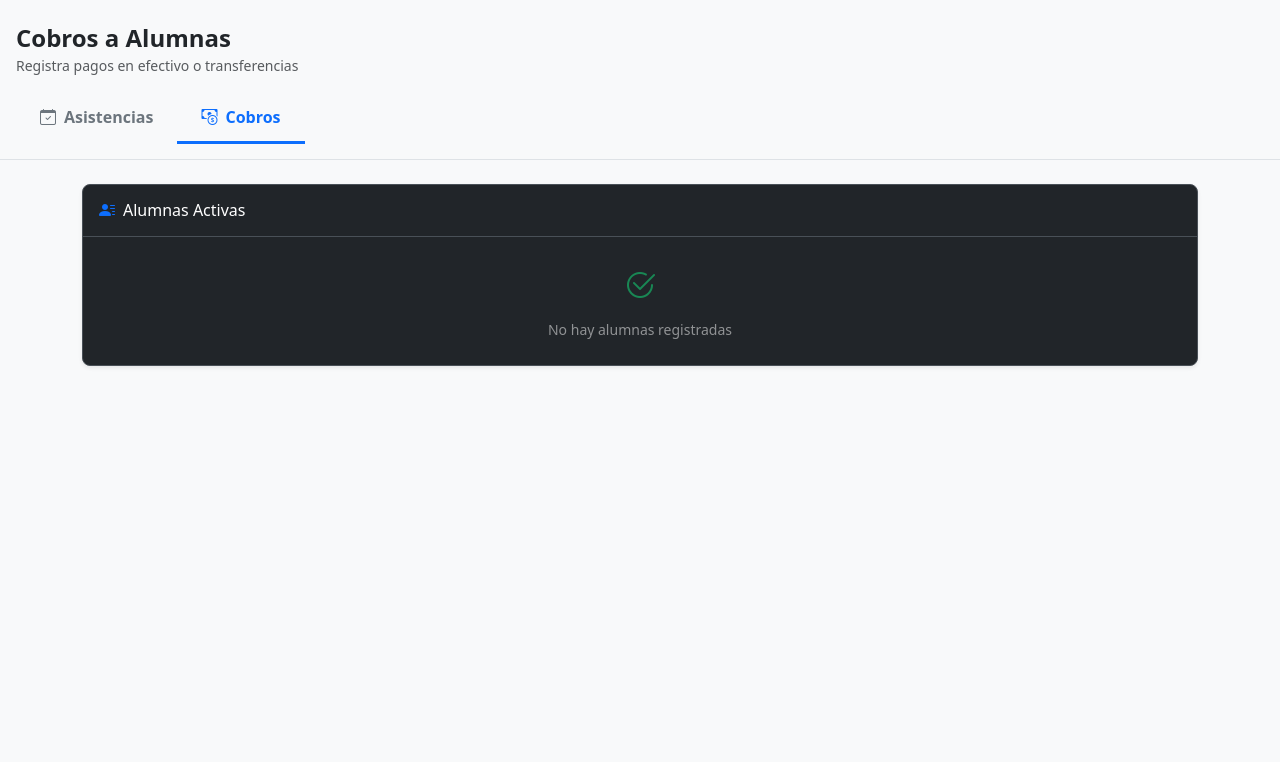
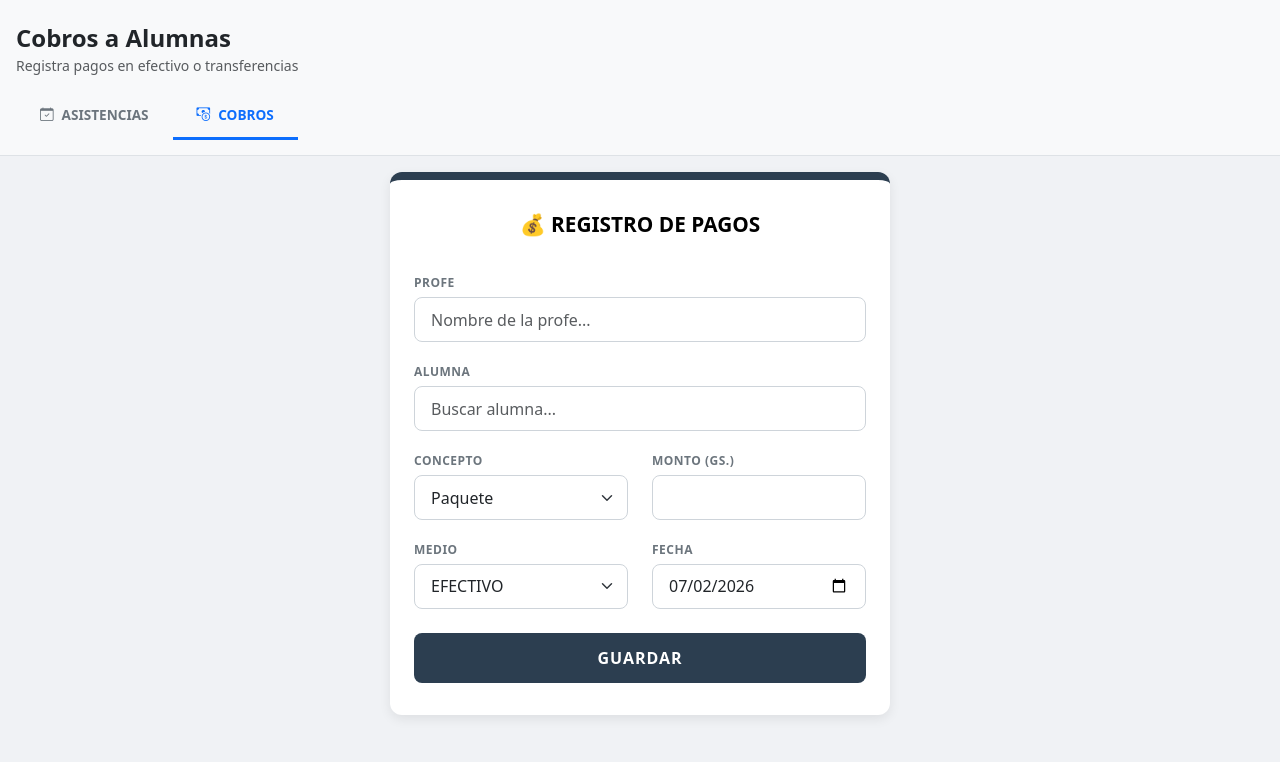
Before and after one commit to joaquingavilan/pilates, a Django app: template Pilapp/templates/admin_panel/profes/pagos.html in a window 1280 px wide. Shown: the top 762 px of the page. Run offline with Django 5.2, Linux system fonts and the light colour scheme; the template is opened without the code that fills it: values that come from a table or form of the project are taken from there, others are empty; data comes from the database, SQL or seed files in the repository.

Commit message:
feat: new standalone payments form with datalist support for profes

```diff
--- a/Pilapp/templates/admin_panel/profes/pagos.html
+++ b/Pilapp/templates/admin_panel/profes/pagos.html
@@ -10,19 +10,66 @@
     <!-- Bootstrap Icons -->
     <link rel="stylesheet" href="https://cdn.jsdelivr.net/npm/bootstrap-icons@1.11.0/font/bootstrap-icons.css">
     <style>
-        body { background-color: #f8f9fa; font-family: system-ui, -apple-system, sans-serif; }
+        body { background-color: #f0f2f5; font-family: system-ui, -apple-system, sans-serif; }
         .page-header { background: #f8f9fa; padding: 1.5rem 1rem 1rem; border-bottom: 1px solid #dee2e6; }
-        .nav-tabs .nav-link { color: #6c757d; border: none; font-weight: 600; padding: 0.75rem 1.5rem; }
+        .nav-tabs .nav-link { color: #6c757d; border: none; font-weight: 600; padding: 0.75rem 1.5rem; text-transform: uppercase; font-size: 0.85rem; }
         .nav-tabs .nav-link.active { color: #0d6efd; background-color: transparent; border-bottom: 3px solid #0d6efd; }
 
-        .card.bg-dark { border-radius: 0.5rem; border-color: #495057 !important; }
-        .card-header.border-secondary { border-bottom-color: #495057 !important; }
-        .alumno-item { border-bottom: 1px solid #495057; padding: 1rem; display: flex; justify-content: space-between; align-items: center; }
-        .alumno-item:last-child { border-bottom: none; }
+        .form-card {
+            background-color: white;
+            border-radius: 12px;
+            box-shadow: 0 4px 12px rgba(0,0,0,0.08);
+            border-top: 8px solid #2c3e50;
+            padding: 2rem 1.5rem;
+            margin-top: 1rem;
+        }
 
-        .deuda-badge { font-size: 0.8rem; color: #ff6b6b; background: rgba(220, 53, 69, 0.2); padding: 0.2rem 0.6rem; border-radius: 1rem; font-weight: 600; }
-        .btn-cobrar { background-color: #0d6efd; color: white; border: none; padding: 0.4rem 1rem; border-radius: 2rem; font-weight: 600; font-size: 0.85rem; }
-        .btn-cobrar:hover { background-color: #0b5ed7; color: white; }
+        .form-title {
+            text-align: center;
+            font-weight: 800;
+            color: #000;
+            margin-bottom: 2rem;
+            font-size: 1.3rem;
+            text-transform: uppercase;
+        }
+
+        .form-label {
+            font-weight: 700;
+            color: #6c757d;
+            font-size: 0.75rem;
+            text-transform: uppercase;
+            letter-spacing: 0.5px;
+            margin-bottom: 0.3rem;
+        }
+
+        .form-control, .form-select {
+            border: 1px solid #ced4da;
+            border-radius: 8px;
+            padding: 0.6rem 1rem;
+            color: #212529;
+            font-weight: 500;
+        }
+
+        .form-control:focus, .form-select:focus {
+            border-color: #2c3e50;
+            box-shadow: 0 0 0 0.2rem rgba(44, 62, 80, 0.1);
+        }
+
+        .btn-guardar {
+            background-color: #2c3e50;
+            color: white;
+            font-weight: 700;
+            border-radius: 8px;
+            padding: 0.8rem;
+            letter-spacing: 1px;
+            border: none;
+            transition: all 0.2s;
+        }
+
+        .btn-guardar:hover {
+            background-color: #1a252f;
+            color: white;
+        }
     </style>
 </head>
 <body>
@@ -48,96 +95,113 @@
         </ul>
     </div>
 
-    <div class="container mt-4 pb-5">
+    <div class="container pb-5">
         {% if messages %}
-        <div class="mb-4">
+        <div class="mt-4 mb-2">
             {% for message in messages %}
-            <div class="alert alert-{{ message.tags }} alert-dismissible fade show" role="alert">
-                <small>{{ message }}</small>
+            <div class="alert alert-{{ message.tags }} alert-dismissible fade show border-0 shadow-sm" role="alert">
+                <strong>{{ message }}</strong>
                 <button type="button" class="btn-close" data-bs-dismiss="alert"></button>
             </div>
             {% endfor %}
         </div>
         {% endif %}
 
-        <div class="card bg-dark border-secondary shadow-sm mb-4">
-            <div class="card-header border-secondary p-3">
-                <h6 class="mb-0 text-white"><i class="bi bi-person-lines-fill me-2 text-primary"></i>Alumnas Activas</h6>
-            </div>
-            <div class="card-body p-0">
-                {% if alumnas %}
-                    {% for a in alumnas %}
-                    <div class="alumno-item">
-                        <div>
-                            <div class="text-white fw-semibold mb-1">{{ a.id_persona.nombre }} {{ a.id_persona.apellido }}</div>
-                            {% if a.tiene_deuda %}
-                                <span class="deuda-badge"><i class="bi bi-exclamation-circle me-1"></i>Paquete sin pagar</span>
-                            {% else %}
-                                <small class="text-success"><i class="bi bi-check-circle me-1"></i>Al día</small>
-                            {% endif %}
-                        </div>
-                        <button class="btn-cobrar" data-bs-toggle="modal" data-bs-target="#cobroModal{{ a.id }}">
-                            Cobrar
-                        </button>
-                    </div>
+        <div class="form-card mx-auto" style="max-width: 500px;">
+            <h2 class="form-title">💰 REGISTRO DE PAGOS</h2>
 
-                    <!-- Modal Cobro -->
-                    <div class="modal fade" id="cobroModal{{ a.id }}" tabindex="-1" aria-hidden="true">
-                        <div class="modal-dialog modal-dialog-centered">
-                            <div class="modal-content bg-dark text-white border-secondary">
-                                <div class="modal-header border-secondary">
-                                    <h5 class="modal-title fs-6">Registrar Pago: {{ a.id_persona.nombre }}</h5>
-                                    <button type="button" class="btn-close btn-close-white" data-bs-dismiss="modal" aria-label="Close"></button>
-                                </div>
-                                <div class="modal-body">
-                                    <form method="post" action="{% url 'profes_pagos' token %}">
+            <form method="post" action="{% url 'profes_registrar_pago' token %}">
                 {% csrf_token %}
-                                        <input type="hidden" name="alumno_id" value="{{ a.id }}">
+
+                <input type="hidden" name="id_alumno_paquete" id="id_alumno_paquete" value="">
 
                 <div class="mb-3">
-                                            <label class="form-label text-white-50 small mb-1">Paquete a Pagar</label>
-                                            <select name="paquete_id" class="form-select bg-dark text-white border-secondary" required>
-                                                {% for paquete in a.paquetes_activos %}
-                                                <option value="{{ paquete.id }}">
-                                                    Paquete: {{ paquete.id_paquete.nombre }}
-                                                    {% if not paquete.pagado %}(Pendiente){% endif %}
-                                                </option>
+                    <label class="form-label">PROFE</label>
+                    <input class="form-control" list="profeOptions" id="profeData" name="profe_nombre" placeholder="Nombre de la profe..." autocomplete="off" required>
+                    <datalist id="profeOptions">
+                        {% for profe in instructoras %}
+                        <option value="{{ profe.id_persona.nombre }} {{ profe.id_persona.apellido }}">
                         {% endfor %}
-                                            </select>
+                    </datalist>
                 </div>
 
                 <div class="mb-3">
-                                            <label class="form-label text-white-50 small mb-1">Monto a Registrar (Gs.)</label>
-                                            <input type="number" name="monto" class="form-control bg-dark text-white border-secondary" required placeholder="Ej: 200000">
+                    <label class="form-label">ALUMNA</label>
+                    <input class="form-control" list="alumnaOptions" id="alumnaData" name="alumna_nombre" placeholder="Buscar alumna..." autocomplete="off" required>
+                    <datalist id="alumnaOptions">
+                        {% for paquete in paquetes %}
+                        <option data-id="{{ paquete.id }}" value="{{ paquete.id_alumno.id_persona.nombre }} {{ paquete.id_alumno.id_persona.apellido }} - {{ paquete.id_paquete.nombre }}">
+                        {% endfor %}
+                    </datalist>
                 </div>
 
-                                        <div class="mb-4">
-                                            <label class="form-label text-white-50 small mb-1">Método de Pago</label>
-                                            <select name="metodo_pago" class="form-select bg-dark text-white border-secondary" required>
-                                                <option value="efectivo">Efectivo</option>
-                                                <option value="transferencia">Transferencia</option>
-                                                <option value="tarjeta">Tarjeta</option>
+                <div class="row mb-3">
+                    <div class="col-6">
+                        <label class="form-label">CONCEPTO</label>
+                        <select name="concepto" id="conceptoSelect" class="form-select" required>
+                            <option value="Paquete">Paquete</option>
+                            <option value="Inscripción">Inscripción</option>
+                            <option value="Clase Suelta">Clase Suelta</option>
+                            <option value="Otros">Otros</option>
                         </select>
                     </div>
-
-                                        <button type="submit" class="btn btn-primary w-100 fw-bold py-2">Confirmar Pago</button>
-                                    </form>
+                    <div class="col-6">
+                        <label class="form-label">MONTO (GS.)</label>
+                        <input type="number" name="monto" class="form-control" required>
                     </div>
                 </div>
+
+                <div class="row mb-4">
+                    <div class="col-6">
+                        <label class="form-label">MEDIO</label>
+                        <select name="metodo_pago" class="form-select" required>
+                            <option value="efectivo">EFECTIVO</option>
+                            <option value="transferencia">TRANSFERENCIA</option>
+                            <option value="tarjeta">TARJETA</option>
+                        </select>
+                    </div>
+                    <div class="col-6">
+                        <label class="form-label">FECHA</label>
+                        <input type="date" name="fecha" class="form-control" id="fechaInput" required>
                     </div>
                 </div>
-                    {% endfor %}
-                {% else %}
-                    <div class="p-4 text-center text-white-50">
-                        <i class="bi bi-check2-circle fs-2 d-block mb-2 text-success"></i>
-                        <small>No hay alumnas registradas</small>
-                    </div>
-                {% endif %}
-            </div>
+
+                <button type="submit" class="btn w-100 btn-guardar">GUARDAR</button>
+            </form>
         </div>
     </div>
 
     <!-- Bootstrap JS -->
     <script src="https://cdn.jsdelivr.net/npm/bootstrap@5.3.0/dist/js/bootstrap.bundle.min.js"></script>
+
+    <script>
+        // Set today's date automatically
+        document.getElementById('fechaInput').valueAsDate = new Date();
+
+        // Link datalist selection to hidden input for id_alumno_paquete
+        const alumnaInput = document.getElementById('alumnaData');
+        const idPaqueteInput = document.getElementById('id_alumno_paquete');
+
+        alumnaInput.addEventListener('input', function(e) {
+            const val = this.value;
+            const listId = this.getAttribute('list');
+            const datalist = document.getElementById(listId);
+            const options = datalist.getElementsByTagName('option');
+
+            let matchedId = '';
+            for (let i = 0; i < options.length; i++) {
+                if (options[i].value === val) {
+                    matchedId = options[i].getAttribute('data-id');
+                    break;
+                }
+            }
+            idPaqueteInput.value = matchedId;
+
+            // If it matched a package, force concept to "Paquete"
+            if(matchedId) {
+                document.getElementById('conceptoSelect').value = 'Paquete';
+            }
+        });
+    </script>
 </body>
 </html>
```
Also changed, not shown: Pilapp/views_panel.py (+35 -34 lines). Lines whose indentation alone changed are shown as unchanged.
